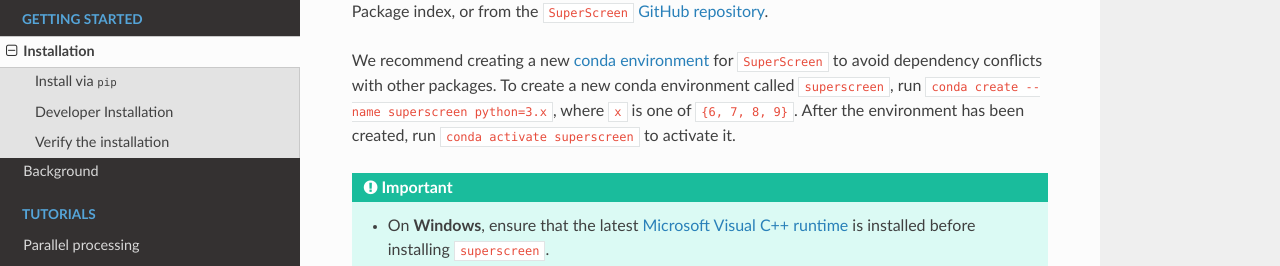
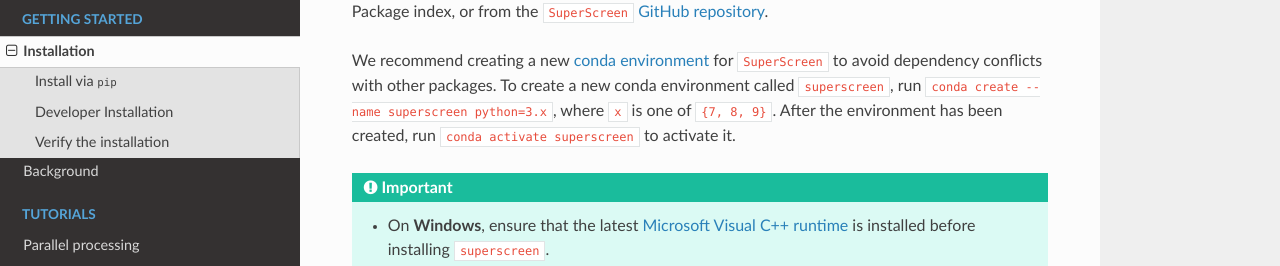
Before and after one commit to loganbvh/superscreen, a Sphinx documentation site: the page built from docs/installation.rst, in a window 1280 px wide and 900 px high. Shown: the part 185-451 px from the top of the window. Built offline with Sphinx 7.4.7 and the Read the Docs theme 2.0.0, drawn with Linux system fonts in a browser that asks for light colours; pages that are not in the unit, such as notebooks, are missing from menus.

Commit message:
Typo in installation.rst

```diff
--- a/docs/about/changelog.rst
+++ b/docs/about/changelog.rst
@@ -17,7 +17,7 @@
 Version 0.4.0
 -------------
 
-Release date: 2022-03-16
+Release date: 2022-03-15
 
 Changes
 =======
--- a/docs/installation.rst
+++ b/docs/installation.rst
@@ -11,7 +11,7 @@
 We recommend creating a new
 `conda environment <https://docs.conda.io/projects/conda/en/latest/user-guide/tasks/manage-environments.html>`_
 for ``SuperScreen`` to avoid dependency conflicts with other packages. To create a new conda environment called
-``superscreen``, run ``conda create --name superscreen python=3.x``, where ``x`` is one of ``{6, 7, 8, 9}``.
+``superscreen``, run ``conda create --name superscreen python=3.x``, where ``x`` is one of ``{7, 8, 9}``.
 After the environment has been created, run ``conda activate superscreen`` to activate it.
 
 
```
